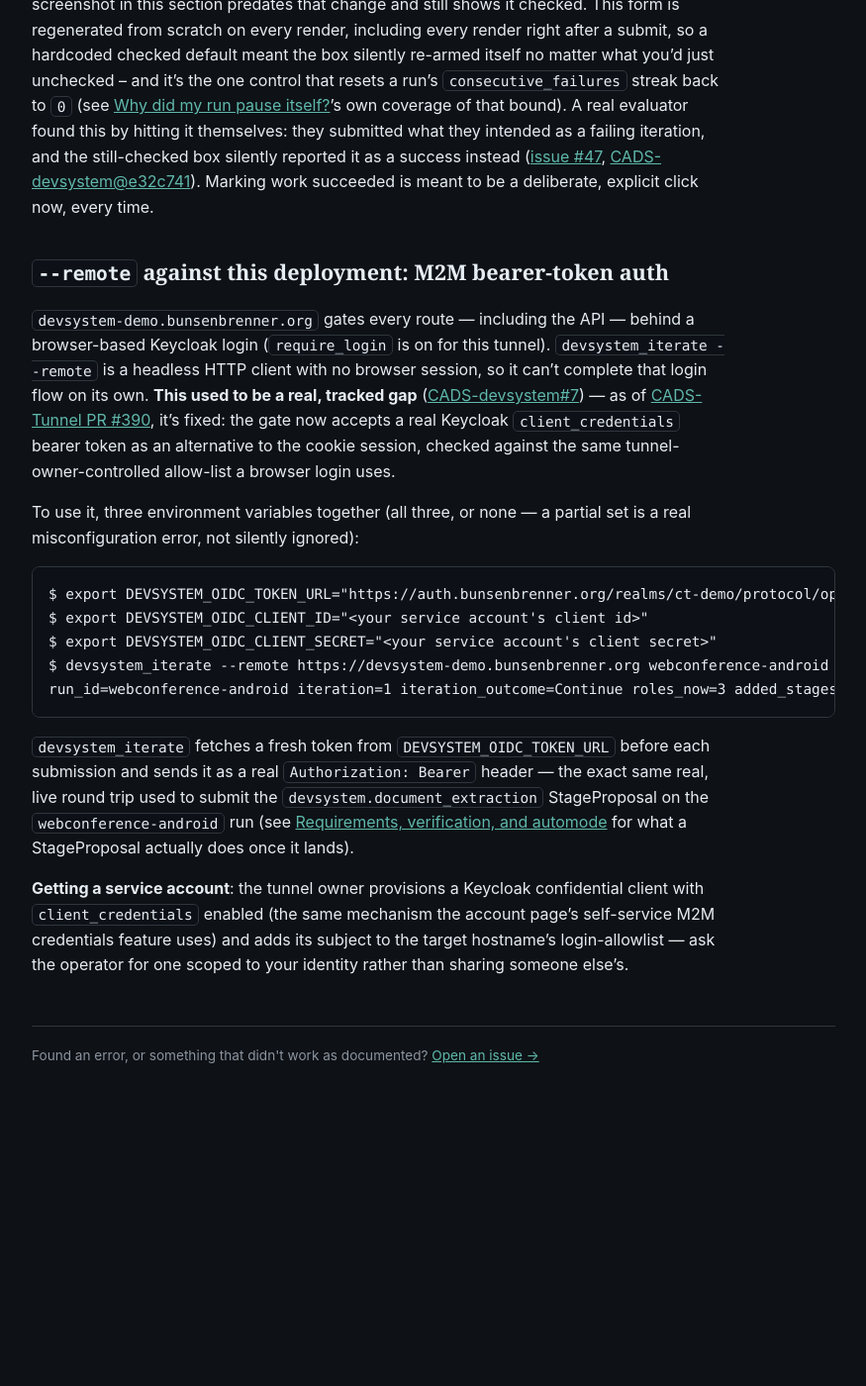
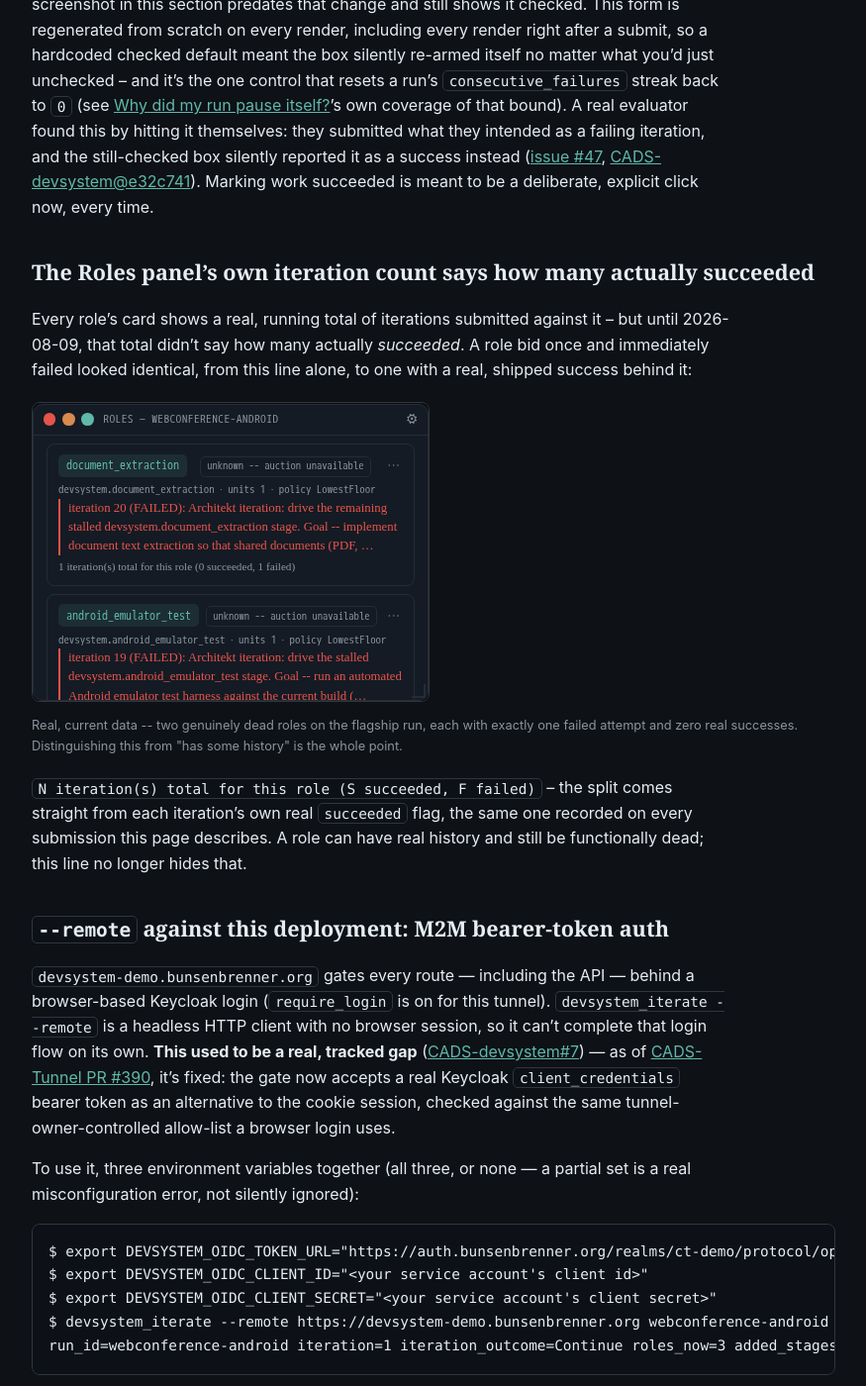
Before and after one commit to scimbe/CADS-devsystem-docs, a Jekyll site: the page built from _how-to/submit-an-iteration.md, in a window 1280 px wide and 1400 px high, scrolled down 11958 px. Shown: the whole window at 99% size, without its empty margins (322-1197 px from the left). Built offline with Jekyll 4.4.1, drawn with Linux system fonts in a browser that asks for light colours; before the commit the page ends 13100 px from its top, so only the background shows below that.

Commit message:
how-to: document the Roles panel's real succeeded/failed count
CADS-devsystem@0ec76db closed a real gap found while auditing the
flagship run's own backlog: a role's iteration total used to render
identically whether every attempt succeeded or every attempt failed.
Documents the fix with a live screenshot of two genuinely dead roles on
webconference-android, each correctly showing "(0 succeeded, 1 failed)".

```diff
--- a/_how-to/submit-an-iteration.md
+++ b/_how-to/submit-an-iteration.md
@@ -395,6 +395,22 @@ iteration, and the still-checked box silently reported it as a success instead
 [CADS-devsystem@e32c741](https://github.com/scimbe/CADS-devsystem/commit/e32c741)). Marking work
 succeeded is meant to be a deliberate, explicit click now, every time.
 
+## The Roles panel's own iteration count says how many actually succeeded
+
+Every role's card shows a real, running total of iterations submitted against it -- but until
+2026-08-09, that total didn't say how many actually *succeeded*. A role bid once and immediately
+failed looked identical, from this line alone, to one with a real, shipped success behind it:
+
+<figure>
+<img src="{{ '/assets/img/howto-submit-iteration/11-role-count-succeeded-failed.png' | relative_url }}" alt="Two role cards, each reading '1 iteration(s) total for this role (0 succeeded, 1 failed)' underneath a real failed iteration's own feedback text">
+<figcaption>Real, current data -- two genuinely dead roles on the flagship run, each with exactly one failed attempt and zero real successes. Distinguishing this from "has some history" is the whole point.</figcaption>
+</figure>
+
+`N iteration(s) total for this role (S succeeded, F failed)` -- the split comes straight from each
+iteration's own real `succeeded` flag, the same one recorded on every submission this page
+describes. A role can have real history and still be functionally dead; this line no longer hides
+that.
+
 ## `--remote` against this deployment: M2M bearer-token auth
 
 `devsystem-demo.bunsenbrenner.org` gates every route — including the API — behind a browser-based
```
Also changed, not shown: assets/img/howto-submit-iteration/11-role-count-succeeded-failed.png (added).
